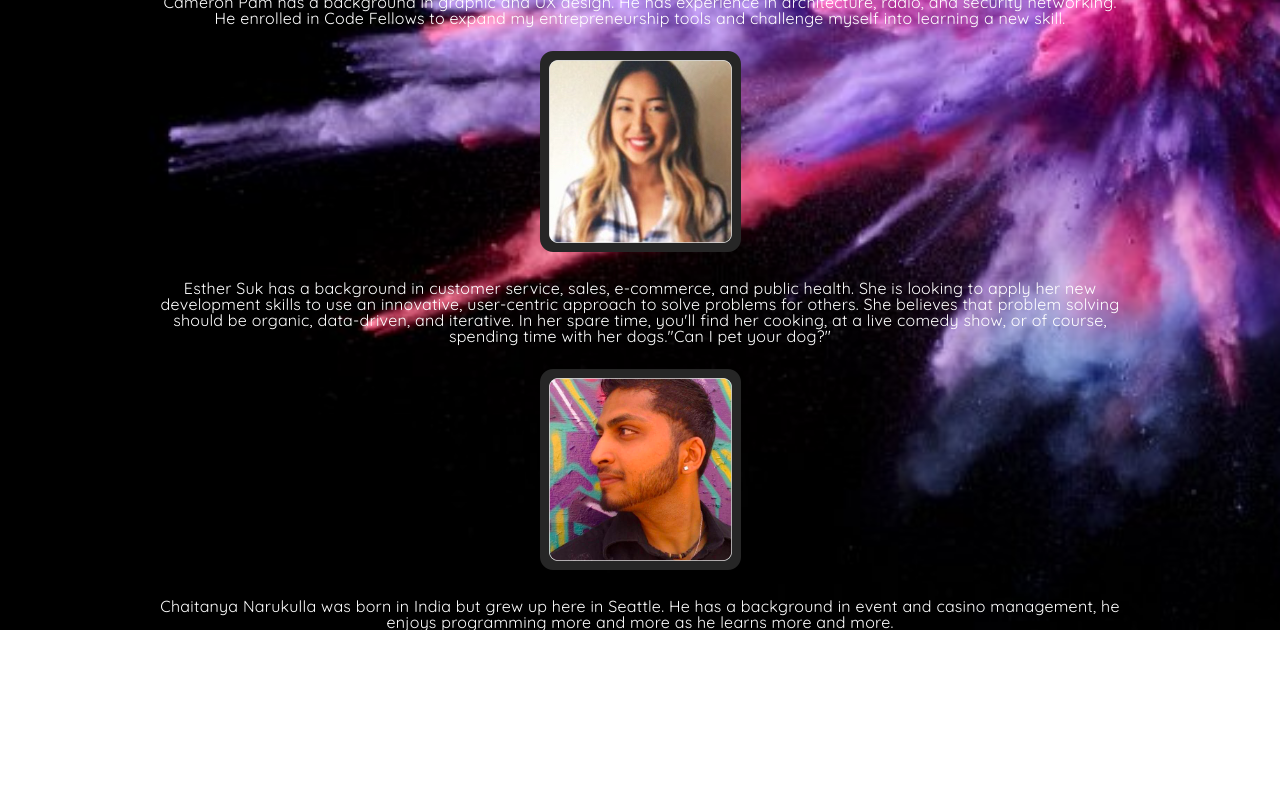
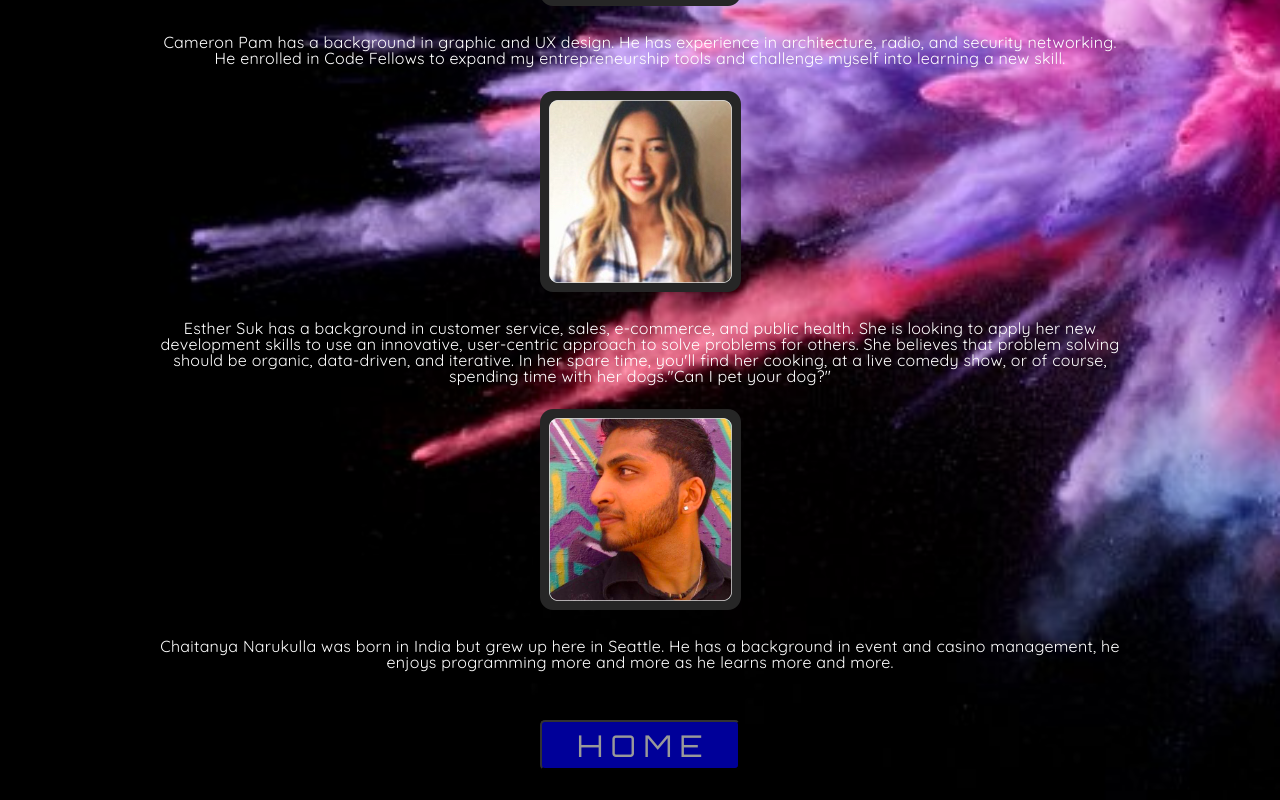
Before and after one commit to Tsarcastic/Codographic-Memory, a plain HTML site: page AboutMe.html in a window 1280 px wide. Shown: the part 634-1434 px from the top of the page. Before the commit the page ends 1266 px from the top, so only its background shows below. Drawn offline with Linux system fonts and the light colour scheme.

Commit message:
about me touchups

```diff
--- a/AboutMe.html
+++ b/AboutMe.html
@@ -23,6 +23,7 @@
      <img class="textwrap"src="game-cards/team/chai.png">
      <p class="textwr">Chaitanya Narukulla was born in India but grew up here in Seattle. He has a background in event and casino management, he enjoys programming  more and more as he learns more and more.</p>
   </div>
+  <button id="home"><a href="page1.html">H O M E</a></button>
 
   <!-- <button id="home"><a href="index.html">HOME</a></button> -->
   </body>
--- a/style.css
+++ b/style.css
@@ -147,11 +147,28 @@ animation: blink 1s steps(2, start) infinite;
   font-size: 20px;
   border-radius: 5px;
 }
+#home {
+  background-color: blue;
+  opacity: .6;
+  color: white;
+  width: 200px;
+  height: 50px;
+  display:block;
+  font-size: 30px;
+  margin-left: auto;
+  margin-right: auto;
+  bottom: 10px;
+  margin-top: 50px;
+  font-family: 'Orbitron', sans-serif;
+  border-radius: 5px;
+  margin-bottom: 1em;
+}
 h2{
     width: 100%;
   font-size: 40px;
   color: white;
     font-family: 'Orbitron', sans-serif;
+    padding-top: 1em;
 }
 img{
   padding:25px;
```
